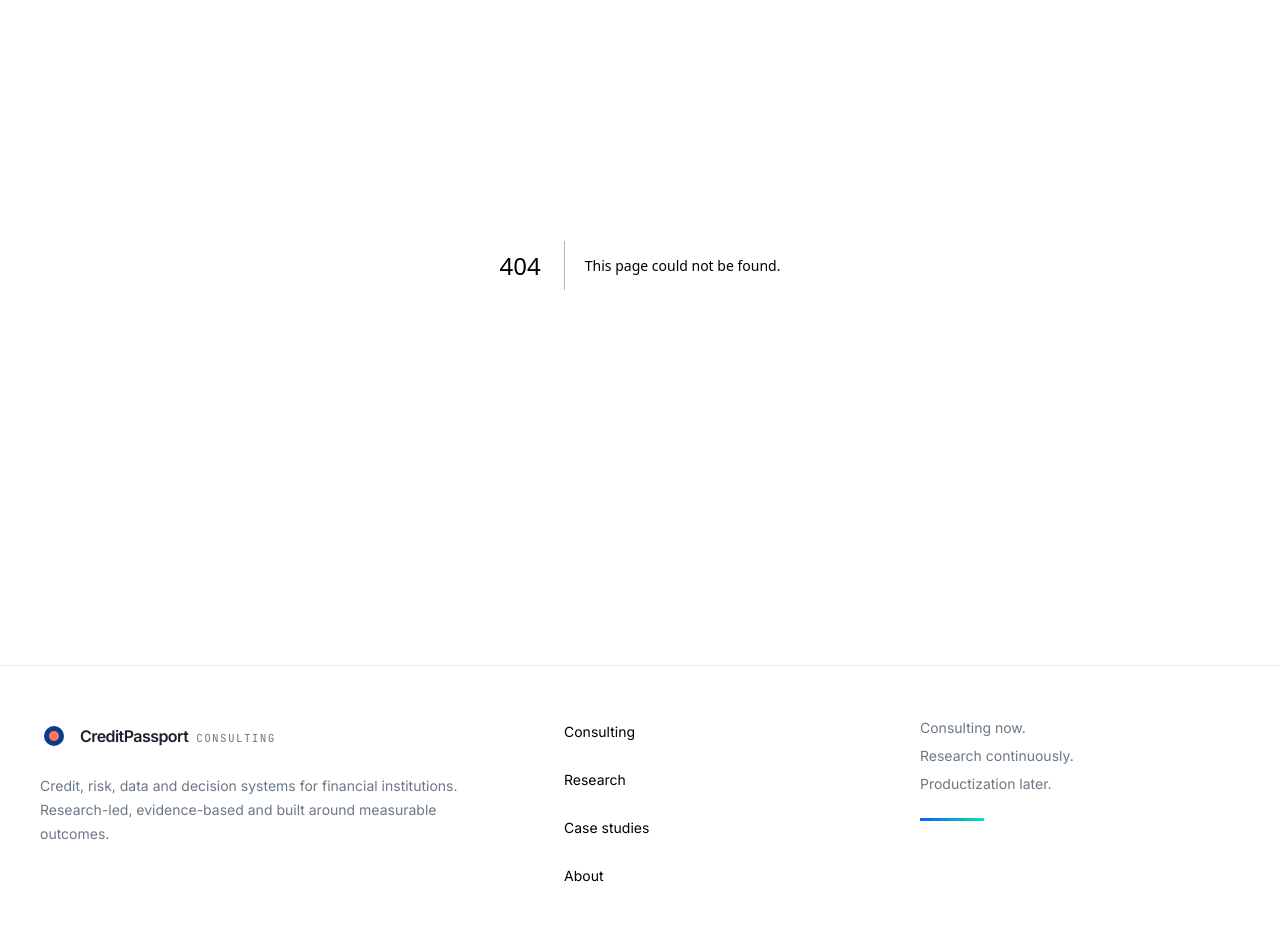
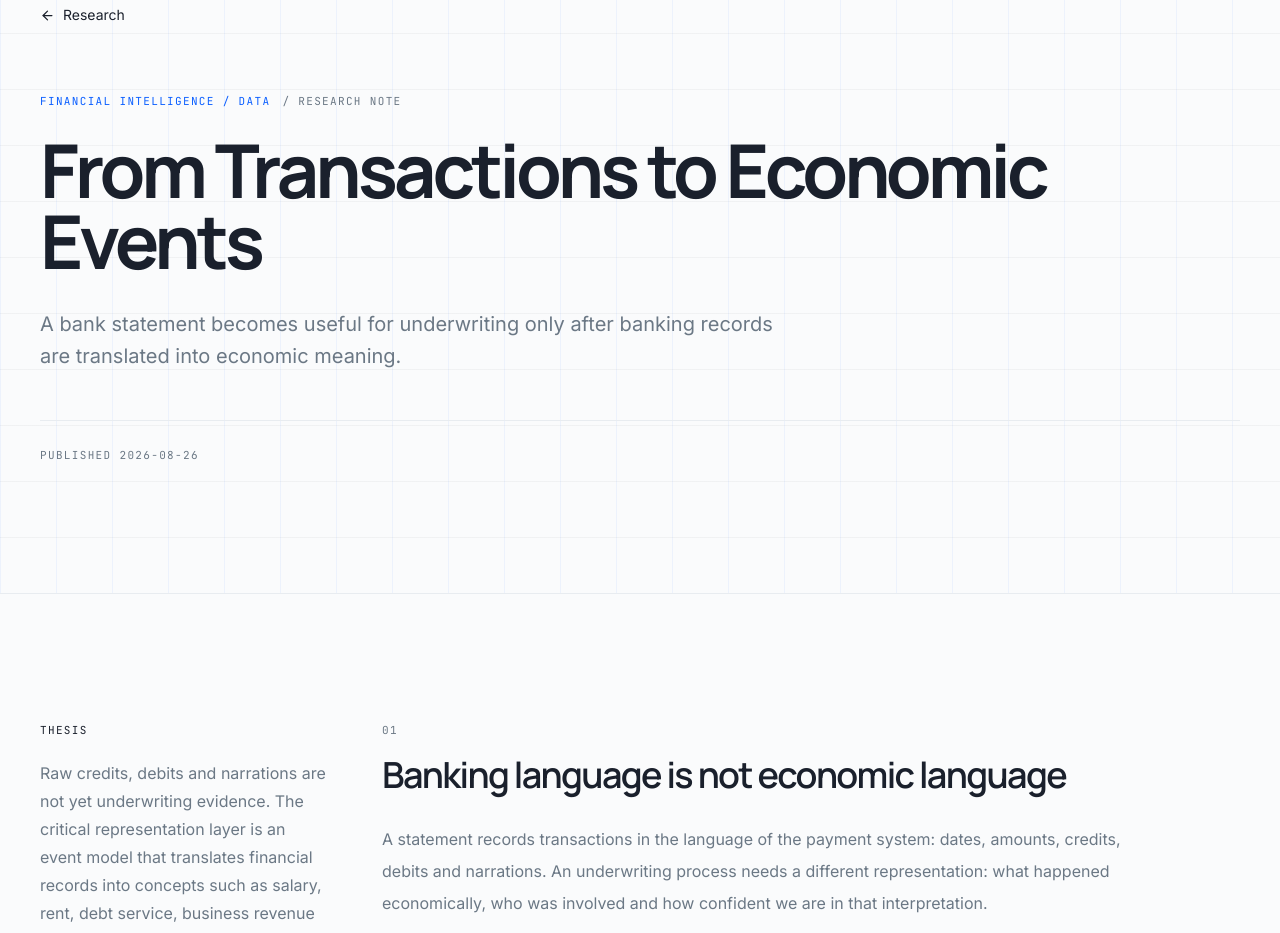
Before and after one commit to AdepojuJeremy/credit-passport-consultancy, a Next.js app: page /research/from-transactions-to-economic-events in a window 1280 px wide. Before the commit this address had no page. Shown: the part 200-1133 px from the top of the page. Built offline with nearby package versions, Linux system fonts and the light colour scheme.

Commit message:
feat: add dynamic research note pages

```diff
--- /dev/null
+++ b/app/research/[slug]/page.tsx
@@ -0,0 +1,95 @@
+import type { Metadata } from "next";
+import Link from "next/link";
+import { notFound } from "next/navigation";
+import { ArrowLeft } from "lucide-react";
+import { getResearchPost, researchPosts } from "@/data/research-posts";
+
+type PageProps = {
+  params: Promise<{ slug: string }>;
+};
+
+export function generateStaticParams() {
+  return researchPosts.map((post) => ({ slug: post.slug }));
+}
+
+export async function generateMetadata({ params }: PageProps): Promise<Metadata> {
+  const { slug } = await params;
+  const post = getResearchPost(slug);
+  if (!post) return {};
+
+  return {
+    title: post.title,
+    description: post.dek,
+  };
+}
+
+export default async function ResearchPostPage({ params }: PageProps) {
+  const { slug } = await params;
+  const post = getResearchPost(slug);
+  if (!post) notFound();
+
+  return (
+    <article>
+      <header className="section-grid border-b hairline">
+        <div className="site-container py-20 md:py-32">
+          <Link href="/research" className="inline-flex items-center gap-2 text-sm text-[color:var(--muted)] hover:text-[color:var(--foreground)]">
+            <ArrowLeft size={15} /> Research
+          </Link>
+          <div className="mt-14 flex flex-wrap items-center gap-3">
+            <span className="kicker text-[color:var(--brand-blue)]">{post.category}</span>
+            <span className="kicker text-[color:var(--muted)]">/ {post.status}</span>
+          </div>
+          <h1 className="section-title mt-6 max-w-5xl">{post.title}</h1>
+          <p className="mt-8 max-w-3xl text-xl leading-8 text-[color:var(--muted)]">{post.dek}</p>
+          <div className="mt-12 border-t hairline pt-5">
+            <time className="kicker text-[color:var(--muted)]" dateTime={post.date}>
+              Published {post.date}
+            </time>
+          </div>
+        </div>
+      </header>
+
+      <div className="site-container py-20 md:py-32">
+        <div className="grid gap-14 lg:grid-cols-[0.5fr_1.5fr]">
+          <aside className="lg:sticky lg:top-28 lg:self-start">
+            <p className="kicker">Thesis</p>
+            <p className="mt-5 max-w-md text-base leading-7 text-[color:var(--muted)]">{post.thesis}</p>
+          </aside>
+
+          <div className="max-w-3xl">
+            {post.sections.map((section, index) => (
+              <section key={section.heading} className={index === 0 ? "" : "mt-16 border-t hairline pt-12"}>
+                <p className="kicker text-[color:var(--muted)]">{String(index + 1).padStart(2, "0")}</p>
+                <h2 className="mt-4 font-[family-name:var(--font-manrope)] text-3xl font-semibold tracking-[-0.045em] md:text-4xl">
+                  {section.heading}
+                </h2>
+                <div className="mt-7 space-y-5 text-base leading-8 text-[color:var(--muted)]">
+                  {section.paragraphs.map((paragraph) => (
+                    <p key={paragraph}>{paragraph}</p>
+                  ))}
+                </div>
+              </section>
+            ))}
+
+            <section className="mt-16 border-t hairline pt-12">
+              <p className="kicker">Implications for practice</p>
+              <div className="mt-6 border-t hairline">
+                {post.implications.map((item, index) => (
+                  <div key={item} className="grid gap-4 border-b hairline py-5 md:grid-cols-[52px_1fr]">
+                    <span className="kicker text-[color:var(--brand-blue)]">{String(index + 1).padStart(2, "0")}</span>
+                    <p className="leading-7">{item}</p>
+                  </div>
+                ))}
+              </div>
+            </section>
+
+            <aside className="mt-16 rounded-[var(--radius-lg)] border hairline bg-[color:var(--panel)] p-6">
+              <p className="kicker text-[color:var(--muted)]">Source & limitation note</p>
+              <p className="mt-4 text-sm leading-6 text-[color:var(--muted)]">{post.sourceNote}</p>
+            </aside>
+          </div>
+        </div>
+      </div>
+    </article>
+  );
+}
```
